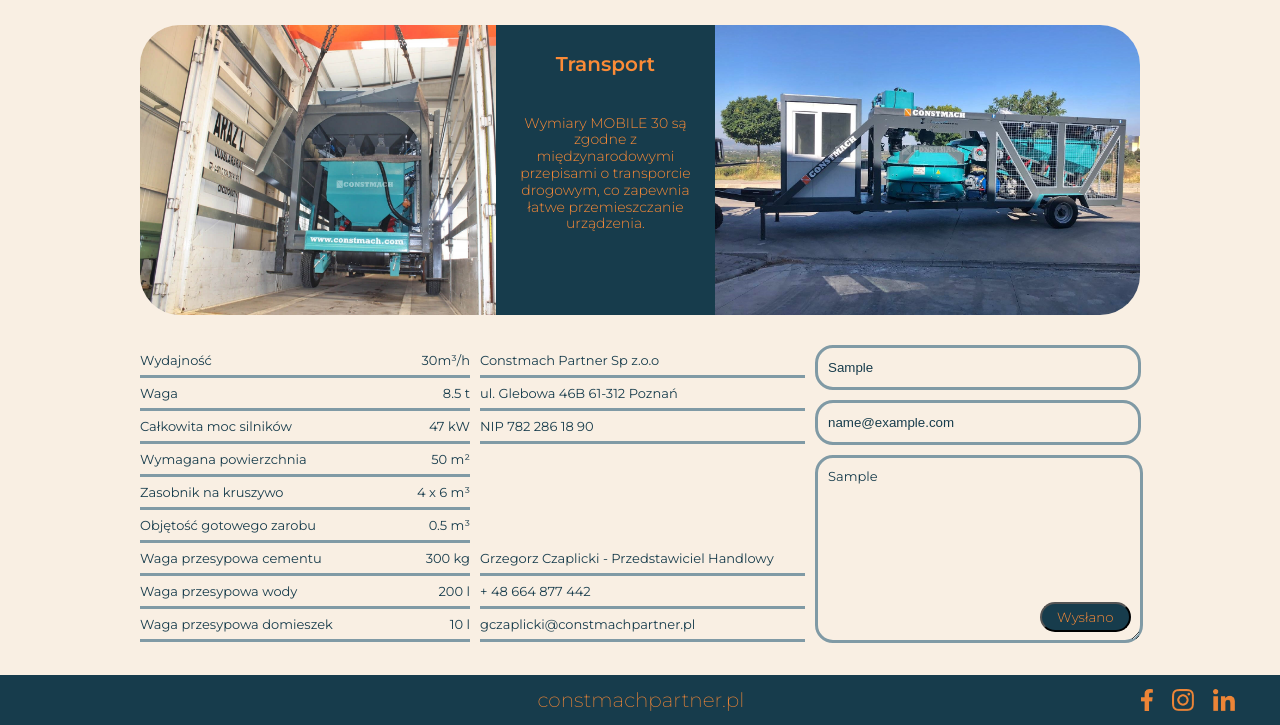
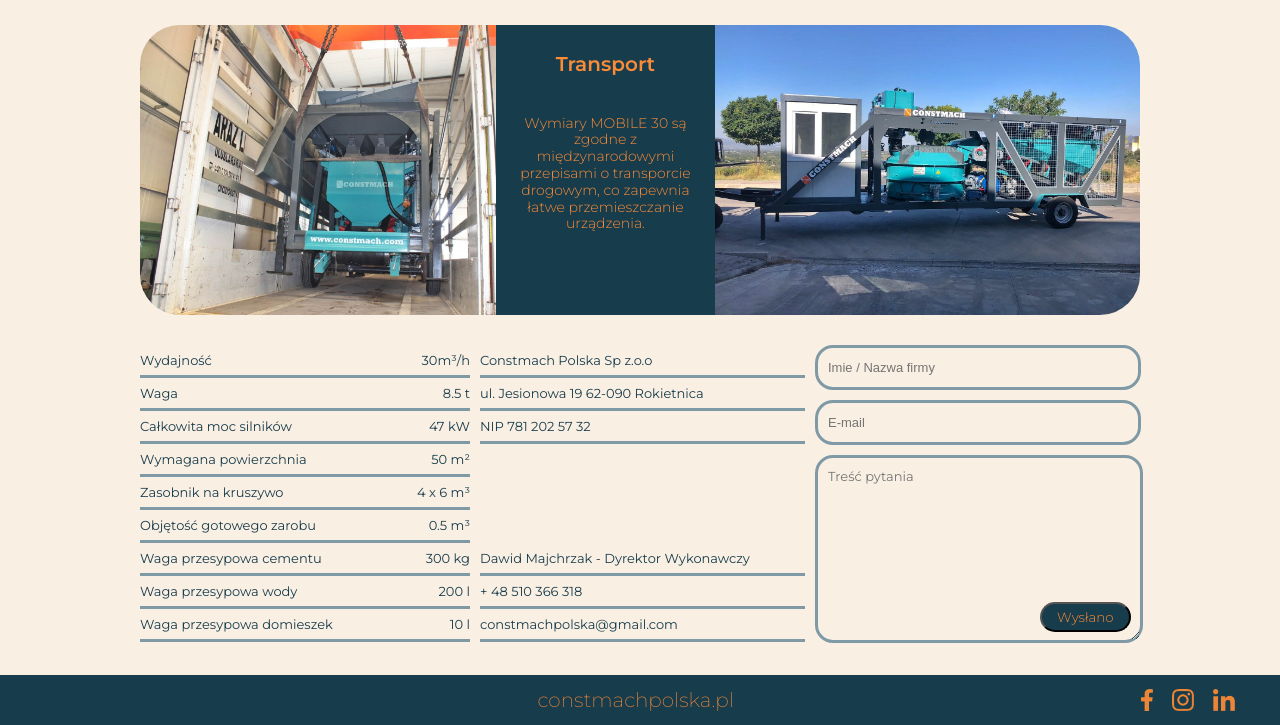
Before and after one commit to ProgramistaDawidMajchrzak/Constmach, a website: page index.html in a window 1280 px wide. Both pictures are taken after typing "Sample", "name@example.com", "Sample" into the empty fields and a click on the button "Wyślij". Shown: the part 1375-2100 px from the top of the page. Drawn offline with Linux system fonts and the light colour scheme; some packages are replaced by stand-ins of ours; a script that the page names is missing.

Commit message:
Initial commit

```diff
--- a/index.html
+++ b/index.html
@@ -111,13 +111,13 @@
                     </div>
                     <div id="middle-specif">
                         <div>
-                            <p>Constmach Partner Sp z.o.o</p>
+                            <p>Constmach Polska Sp z.o.o</p>
                         </div>
                         <div>
-                            <p>ul. Glebowa 46B 61-312 Poznań</p>
+                            <p>ul. Jesionowa 19 62-090 Rokietnica</p>
                         </div>
                         <div>
-                            <p>NIP 782 286 18 90</p>
+                            <p>NIP 781 202 57 32</p>
                         </div>
 
                             <div class="none-border"></div>
@@ -125,30 +125,33 @@
                             <div class="none-border"></div>
 
                         <div>
-                            <p id="name">Grzegorz Czaplicki - Przedstawiciel Handlowy</p>
+                            <p id="name">Dawid Majchrzak - Dyrektor Wykonawczy</p>
                         </div>
                         <div>
-                            <p>+ 48 664 877 442</p>
+                            <p>+ 48 510 366 318</p>
                         </div>
                         <div>
-                            <p>gczaplicki@constmachpartner.pl</p>
+                            <p>constmachpolska@gmail.com</p>
                         </div>
                     </div>
                     <div id="right-specif">
-                        <form action="/Users/dawidmajchrzak/Desktop/Constmach/index.html">
+                        <form>
                             <label for="first-name"></label>
                             <input class="input-name-email" placeholder="Imie / Nazwa firmy" id="first-name" type="text" required>
+
                             <label for="second-name"></label>
                             <input class="input-name-email" placeholder="E-mail" id="second-input" type="email" required>
+
                             <label for="message-input"></label>
                             <textarea type="textarea" placeholder="Treść pytania" id="message-input"></textarea>
+
                             <button type="submit" id='sending-button' >Wyślij</button>
                         </form>
                     </div>
                 </div>
             </div>
                 <footer>
-                    <a id="link-footer" href="https://constmachpartner.pl">constmachpartner.pl</a>
+                    <a id="link-footer" href="https://constmachpartner.pl">constmachpolska.pl</a>
                         <div id="icons">
                             <a class="facebook-icon" href="https://www.facebook.com/Constmach-Partner-118262563172927"><img src="zdjecia/ikony/Icon awesome-facebook-f.png" alt=""></a>
                             <a class="facebook-icon" href="https://l.facebook.com/l.php?u=https%3A%2F%2Fwww.instagram.com%2Fconstmach_partner%2F%3Fhl%3Dpl%26fbclid%3DIwAR2YSWutZlsTIF76qhTvjTvPd42c2q7fRX6AhebieXct9FsDNn-pUS7J9-g&h=AT32hd_rTITVk7if3fP_lAnBJ6RDC92RmiCHkmKz5hm30PyXmuUnWB5VRTef0cmdFMmXo9qlBmxvODcv6CMzSLCx-Izjk_LfBqU8uLkhPtwCtjkqg7yDn1zh0KlEGPDFWBxP5s1Y6hw"><img src="zdjecia/ikony/Icon awesome-instagram.png" alt=""></a>
--- a/main.js
+++ b/main.js
@@ -4,23 +4,28 @@
 const sendingBtn = document.getElementById('sending-button');
 
 sendingBtn.addEventListener('click', (e) => {
+    const name = document.getElementById('first-name');
+    const email = document.getElementById('second-input');
+    const message = document.getElementById('message-input');
     e.preventDefault();
+    if (name.value === '') {
+        alert("Wpisz swoje Imię!");
+    } else if (email.value === '') {
+        alert("Wpisz swój adres E-mail!");
+    } else if (message.value === '') {
+        alert("Wpisz wiadomość!");
+    } else {
         sendingBtn.textContent = 'Czekaj...';
         sendingBtn.style.padding = '5px 15px'
 
-    let name = document.getElementById('first-name').value;
-    let email = document.getElementById('second-input').value;
-    let message = document.getElementById('message-input').value;
-
-
         let params = {
-        user_id: 'user_L1OauPxwE4IkKaDjV2sYM',
-        service_id: 'service_fa2r0jy',
-        template_id: 'template_b2xbxyz',
+            user_id: '9NkTETZrWB0pc6vy_',
+            service_id: 'service_su29xnn',
+            template_id: 'template_5pss8km',
             template_params: {
-            'name': name,
-            'message': message,
-            'email': email
+                'name': name.value,
+                'message': message.value,
+                'email': email.value
             }
         };
 
@@ -47,10 +52,64 @@
                 console.log('Oops... ' + error);
             });
 
-
-    console.log('siema')
-
         setInterval(() => {
             sendingBtn.textContent = 'Wysłano';
+            name.value = '';
+            email.value = '';
+            message.value = '';
         }, 2000)
+    }
+
 })
+
+// sendingBtn.addEventListener('click', (e) => {
+//     e.preventDefault();
+//     sendingBtn.textContent = 'Czekaj...';
+//     sendingBtn.style.padding = '5px 15px'
+
+//     let name = document.getElementById('first-name').value;
+//     let email = document.getElementById('second-input').value;
+//     let message = document.getElementById('message-input').value;
+
+
+//     let params = {
+//         user_id: 'user_L1OauPxwE4IkKaDjV2sYM',
+//         service_id: 'service_fa2r0jy',
+//         template_id: 'template_b2xbxyz',
+//         template_params: {
+//             'name': name,
+//             'message': message,
+//             'email': email
+//         }
+//     };
+
+//     let headers = {
+//         'Content-type': 'application/json'
+//     };
+
+//     let options = {
+//         method: 'POST',
+//         headers: headers,
+//         body: JSON.stringify(params)
+//     };
+
+//     fetch('https://api.emailjs.com/api/v1.0/email/send', options)
+//         .then((httpResponse) => {
+//             if (httpResponse.ok) {
+//                 console.log('Your mail is sent!');
+//             } else {
+//                 return httpResponse.text()
+//                     .then(text => Promise.reject(text));
+//             }
+//         })
+//         .catch((error) => {
+//             console.log('Oops... ' + error);
+//         });
+
+
+//     console.log('siema')
+
+//     setInterval(() => {
+//         sendingBtn.textContent = 'Wysłano';
+//     }, 2000)
+// })
```
Lines whose indentation alone changed are shown as unchanged.
